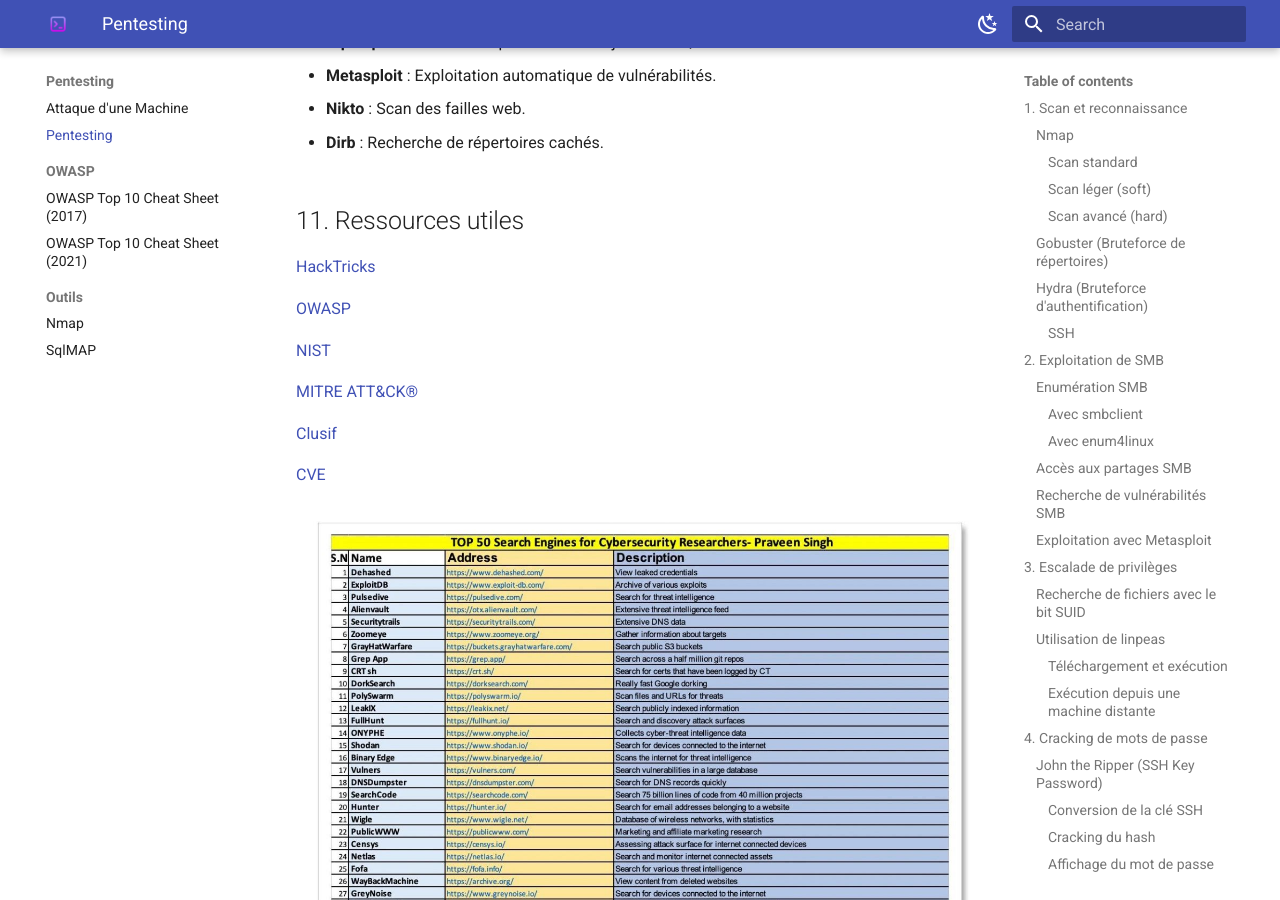
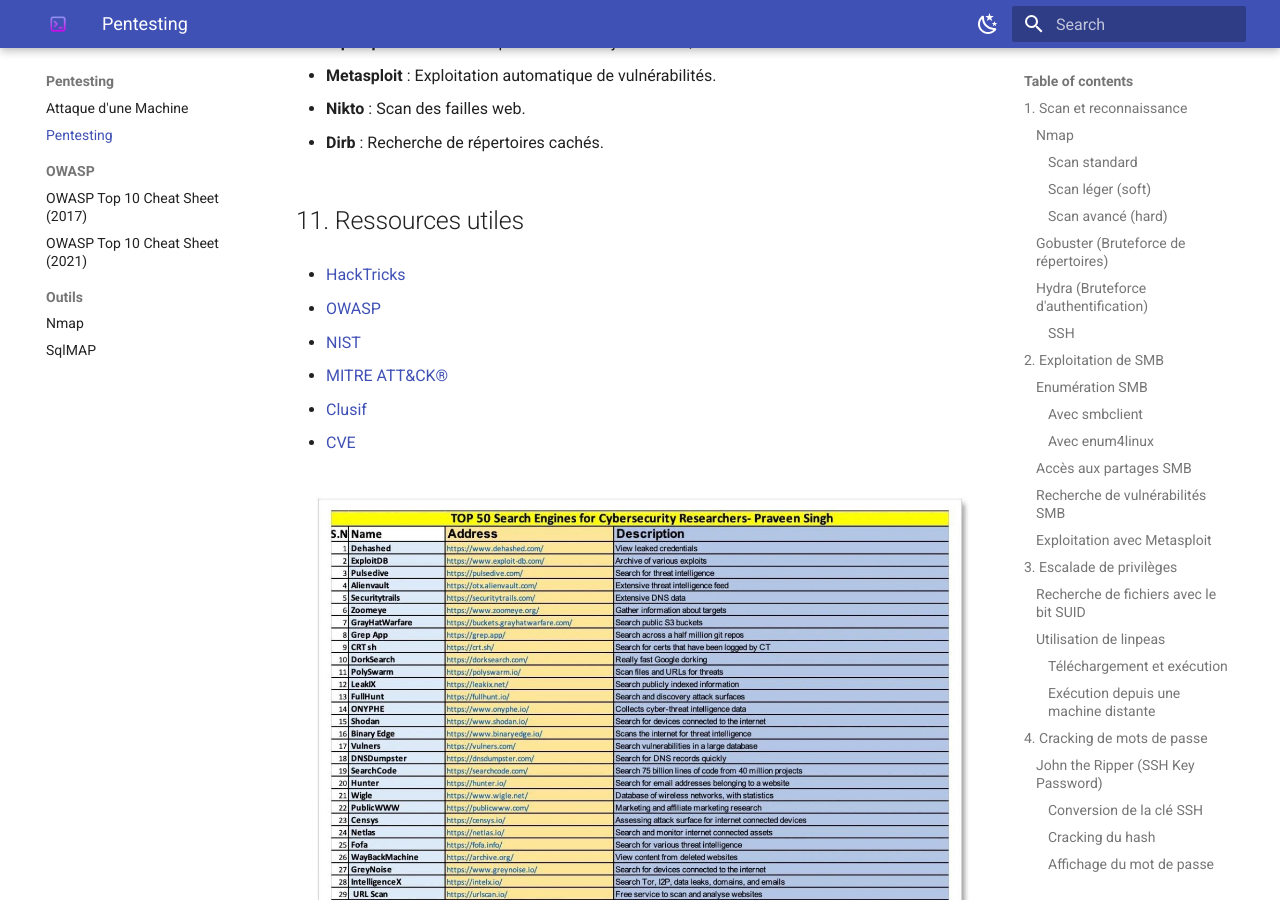
Before and after one commit to redt974/write-ups, an MkDocs documentation site: the page built from docs/Pentesting/Pentesting.md, in a window 1280 px wide and 900 px high, scrolled down 5305 px. Built offline with MkDocs 1.6.1 and Material for MkDocs 9.7.7, drawn with Linux system fonts in a browser that asks for light colours.

```diff
--- a/docs/Pentesting/Pentesting.md
+++ b/docs/Pentesting/Pentesting.md
@@ -265,16 +265,16 @@ outguess -k "password" -r output.jpg secret.txt
 
 ## 11. Ressources utiles
 
-[HackTricks](https://book.hacktricks.wiki/en/network-services-pentesting/)
+- [HackTricks](https://book.hacktricks.wiki/en/network-services-pentesting/)
 
-[OWASP](https://owasp.org/www-project-top-ten/#)
+- [OWASP](https://owasp.org/www-project-top-ten/#)
 
-[NIST](https://www.nist.gov/)
+- [NIST](https://www.nist.gov/)
 
-[MITRE ATT&CK®](https://attack.mitre.org/)
+- [MITRE ATT&CK®](https://attack.mitre.org/)
 
-[Clusif](https://clusif.fr/)
+- [Clusif](https://clusif.fr/)
 
-[CVE](https://cve.mitre.org/)
+- [CVE](https://cve.mitre.org/)
 
 ![cyber-websites.jpeg](cyber-websites.jpeg)
--- a/mkdocs.yml
+++ b/mkdocs.yml
@@ -39,18 +39,6 @@ theme:
   plugins:
     - typeset
     - search
-    - with-pdf:
-        cover: true
-        back_cover: true
-        cover_title: "redt974's write-ups"
-        cover_subtitle: "CTFs, TryHackMe, RootMe & Pentest Notes"
-        toc_title: "Table des matières"
-        toc_level: 3
-        ordered_chapter_level: 2
-        show_anchors: true
-        render_js: true
-        verbose: true
-        output_path: pdf/writeups.pdf
 
 markdown_extensions:
   - pymdownx.superfences
```
Also changed, not shown: docs/Pentesting/Outils/Nmap.md (+1 -1 lines), 1 other file.
